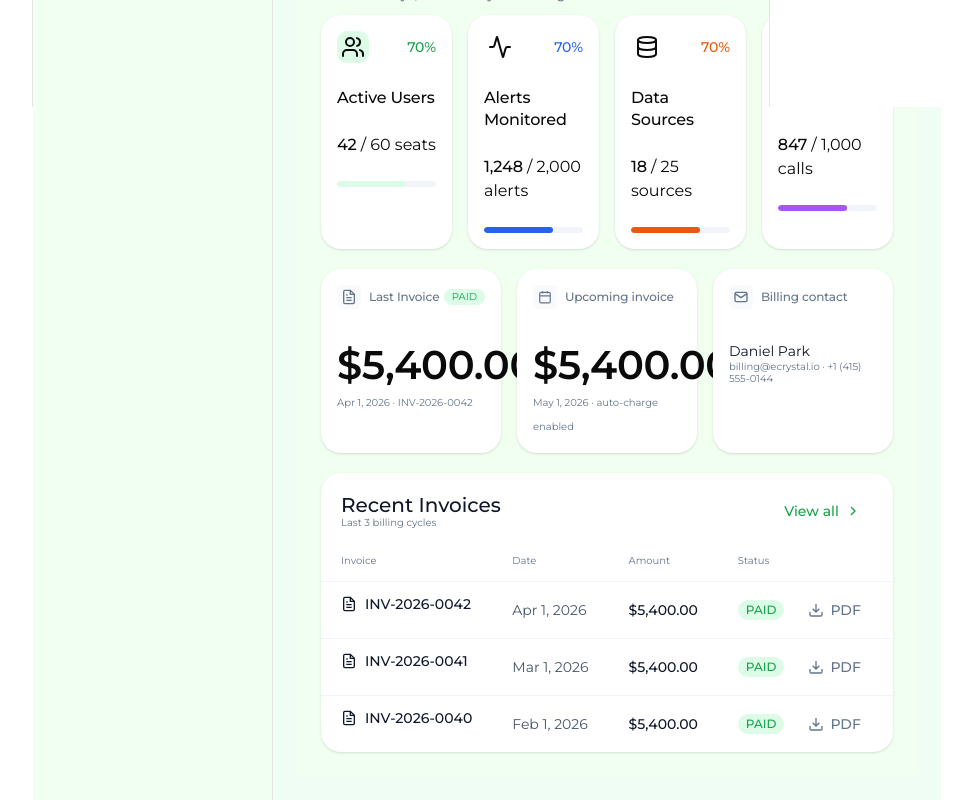
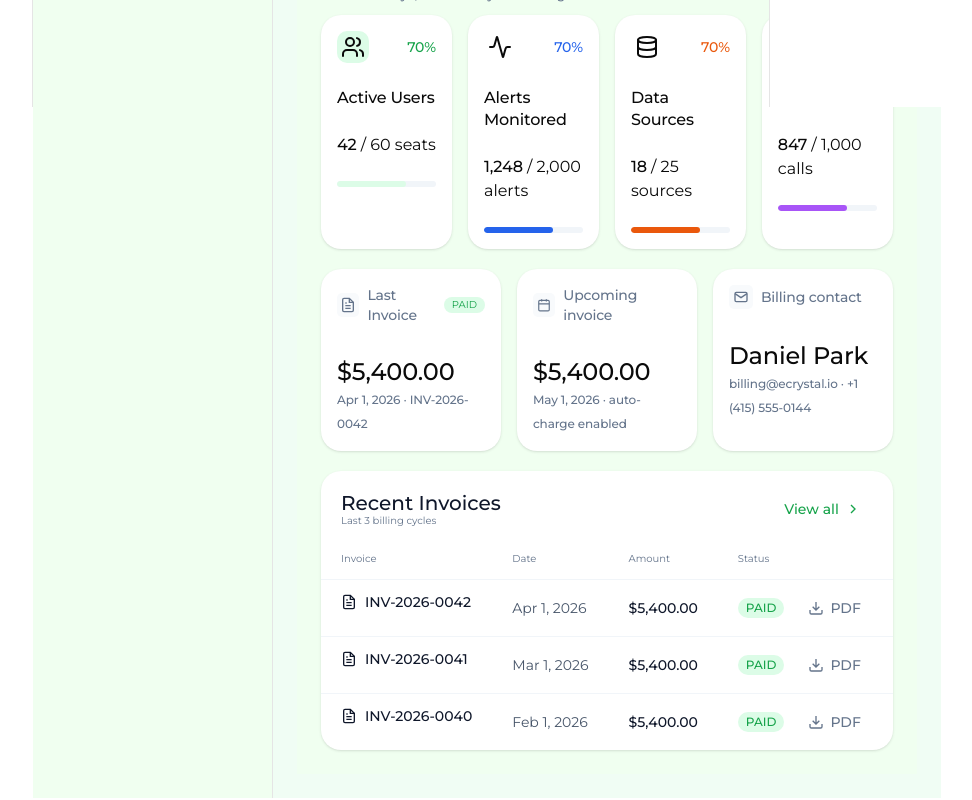
Before and after one commit to naimur61/Arbree-e-crystalscs, a Next.js app: page /settings/subscription in a window 1280 px wide. Shown: the part 693-1493 px from the top of the page, without its empty margins (223-1195 px from the left). Built offline with nearby package versions, Linux system fonts and the light colour scheme.

Commit message:
feat(settings): subscription page ui color changed

```diff
--- a/src/app/settings/subscription/components/billing-contact-card.tsx
+++ b/src/app/settings/subscription/components/billing-contact-card.tsx
@@ -3,6 +3,7 @@
 import type { BillingContact } from "./types";
 import SummaryInfoCard from "./summary-info-card";
 import { MailIcon } from "./icons";
+import { Typography } from "@/components/common/typography/typography";
 
 export default function BillingContactCard({
   contact,
@@ -11,10 +12,12 @@ export default function BillingContactCard({
 }) {
   return (
     <SummaryInfoCard icon={<MailIcon />} title="Billing contact">
-      <p className="body-3 font-semibold text-primary">{contact.name}</p>
-      <p className="caption-1 text-tertiary">
+      <Typography variant="h5" weight="bold">
+        {contact.name}
+      </Typography>
+      <Typography variant="label-3" color="tertiary">
         {contact.email} &middot; {contact.phone}
-      </p>
+      </Typography>
     </SummaryInfoCard>
   );
 }
--- a/src/app/settings/subscription/components/last-invoice-card.tsx
+++ b/src/app/settings/subscription/components/last-invoice-card.tsx
@@ -21,10 +21,10 @@ export default function LastInvoiceCard({
         </Badge>
       }
     >
-      <Typography variant="h3" weight="bold">
+      <Typography variant="h5" weight="bold">
         {invoice.amount}
       </Typography>
-      <Typography variant="caption-1" color="tertiary">
+      <Typography variant="label-3" color="tertiary">
         {invoice.note}
       </Typography>
     </SummaryInfoCard>
--- a/src/app/settings/subscription/components/summary-info-card.tsx
+++ b/src/app/settings/subscription/components/summary-info-card.tsx
@@ -2,6 +2,7 @@
 
 import type { ReactNode } from "react";
 import { Card } from "@/components/ui/card";
+import { Typography } from "@/components/common/typography/typography";
 
 export default function SummaryInfoCard({
   icon,
@@ -21,7 +22,7 @@ export default function SummaryInfoCard({
           <span className="flex h-6 w-6 items-center justify-center rounded-md bg-secondary text-icon-secondary">
             {icon}
           </span>
-          {title}
+          <Typography variant="label-2">{title}</Typography>
         </span>
         {badge}
       </div>
--- a/src/app/settings/subscription/components/upcoming-invoice-card.tsx
+++ b/src/app/settings/subscription/components/upcoming-invoice-card.tsx
@@ -12,10 +12,10 @@ export default function UpcomingInvoiceCard({
 }) {
   return (
     <SummaryInfoCard icon={<CalendarIcon />} title="Upcoming invoice">
-      <Typography variant="h3" weight="bold">
+      <Typography variant="h5" weight="bold">
         {invoice.amount}
       </Typography>
-      <Typography variant="caption-1" color="tertiary">
+      <Typography variant="label-3" color="tertiary">
         {invoice.note}
       </Typography>
     </SummaryInfoCard>
--- a/src/app/settings/subscription/page.tsx
+++ b/src/app/settings/subscription/page.tsx
@@ -16,12 +16,6 @@ import UpcomingInvoiceCard from "./components/upcoming-invoice-card";
 import BillingContactCard from "./components/billing-contact-card";
 import RecentInvoicesTable from "./components/recent-invoices-table";
 import { Users, Activity, Database, Zap } from "lucide-react";
-// import {
-//   UsersIcon,
-//   ActivityIcon,
-//   DatabaseIcon,
-//   ZapIcon,
-// } from "./components/icons";
 
 const samplePlan: PlanInfo = {
   name: "Enterprise Plan",
```
